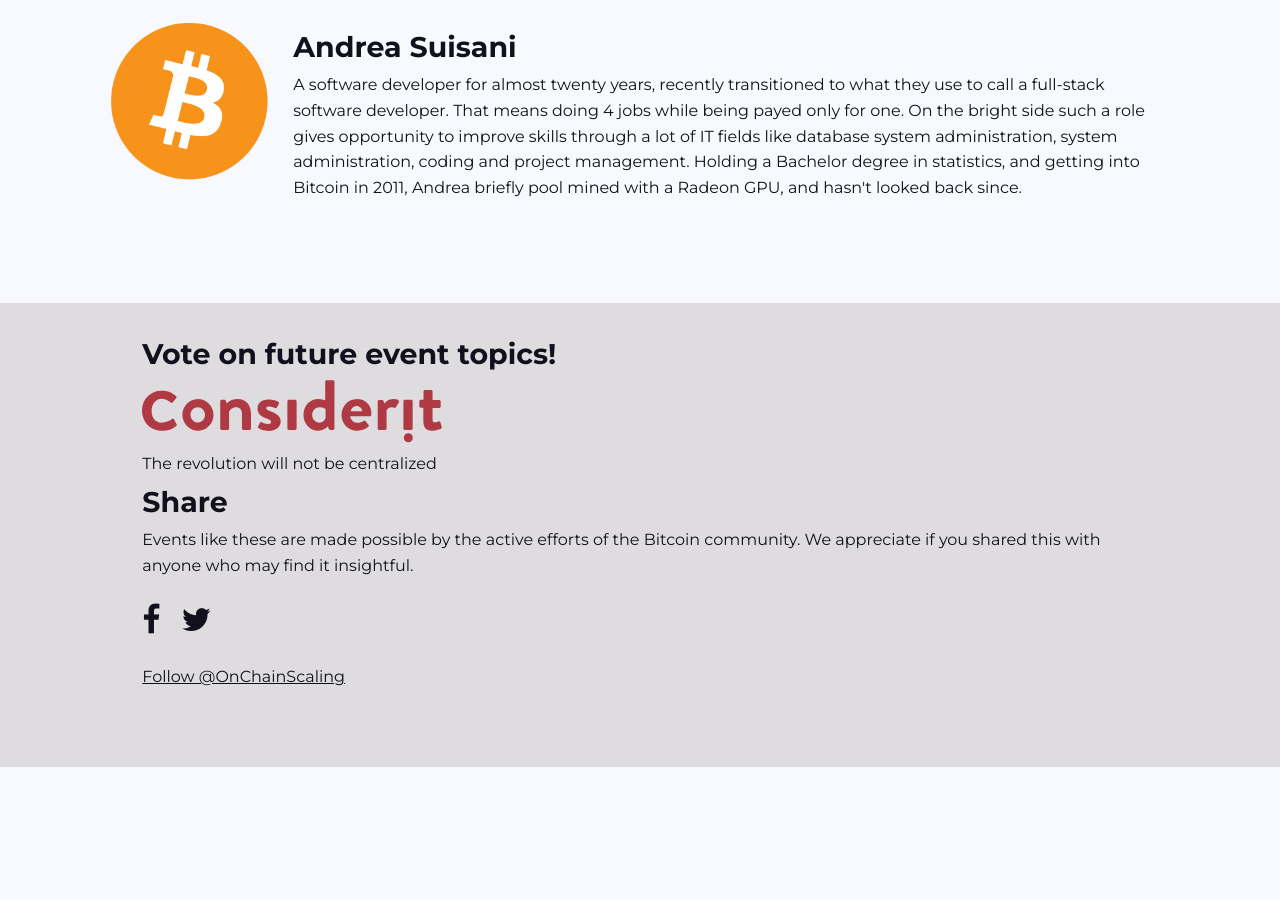
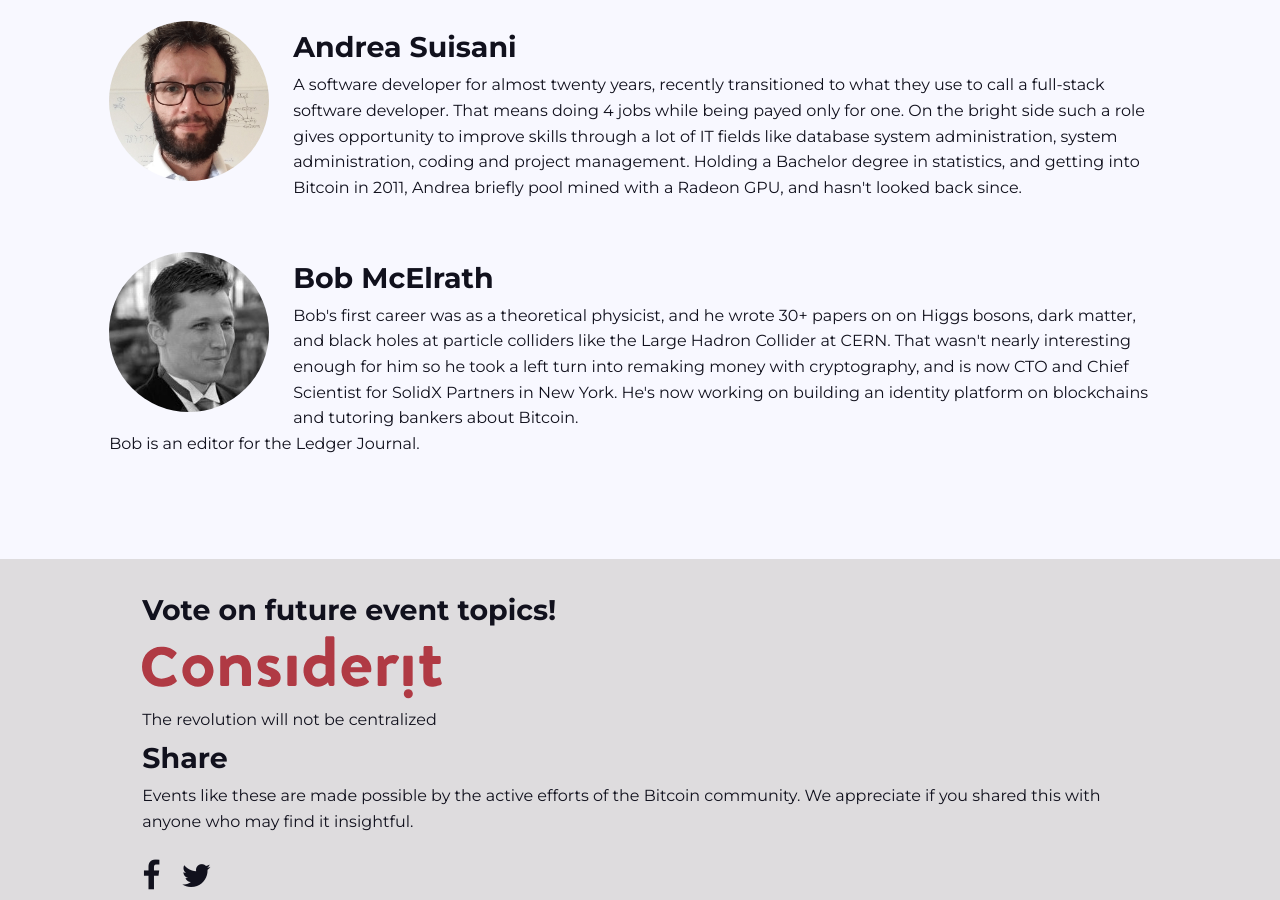
Before and after one commit to bitcoinclassic/onChain, a Jekyll site: the page built from speakers.html, in a window 1280 px wide and 900 px high, scrolled down 2122 px. Built offline with Jekyll 4.4.1, drawn with Linux system fonts in a browser that asks for light colours; nearby versions of some CDN libraries; comment, search, counter and statistics services are not loaded; before the commit the page ends 2889 px from its top, so only the background shows below that.

Commit message:
added Bob McElrath

```diff
--- a/live.html
+++ b/live.html
@@ -29,7 +29,7 @@
                     <div class="clear"><input type="submit" value="Attend the Conference" name="subscribe" id="mc-embedded-subscribe" class="button"></div>
                     </div>
                 </form>
-            <span style="color:ghostwhite; font-weight: normal">Enter your email addres to register as an attendee for the online event.</span>
+            <span style="color:ghostwhite; font-weight: normal">Enter your email address to register as an attendee for the online event.</span>
             </div>
             <!--End mc_embed_signup-->
         </div>
--- a/speakers.html
+++ b/speakers.html
@@ -57,18 +57,23 @@
   </article>
 
     <article class="speaker" id="andrea">
-    <img src="./images/bitcoin.png" alt="">
+    <img src="./images/Andrea.gif" alt="">
     <h2>Andrea Suisani</h2>
     <p>A software developer for almost twenty years, recently transitioned to what they use to call a full-stack software developer. That means doing 4 jobs while being payed only for one. On the bright side such a role gives opportunity to improve skills through a lot of IT fields like database system administration, system administration, coding and project management.
     Holding a Bachelor degree in statistics, and getting into Bitcoin in 2011, Andrea briefly pool mined with a Radeon GPU, and hasn't looked back since.</p>
   </article>
 
-  <!--<article class="speaker" id="mcelrath">
-    <img src="http://placehold.it/160x160/" alt="">
+<article class="speaker" id="mcelrath">
+    <img src="./images/Bob.jpg" alt="">
     <h2>Bob McElrath</h2>
-    <p></p>
+    <p>Bob's first career was as a theoretical physicist, and he wrote 30+ papers
+on on Higgs bosons, dark matter, and black holes at particle colliders like the
+Large Hadron Collider at CERN.  That wasn't nearly interesting enough for him so
+he took a left turn into remaking money with cryptography, and is now CTO and
+Chief Scientist for SolidX Partners in New York.  He's now working on building
+an identity platform on blockchains and tutoring bankers about Bitcoin. <br>Bob is an editor for the Ledger Journal.</p>
 </article>
-
+  <!--
   <article class="speaker" id="rosenfield">
     <img src="http://placehold.it/160x160/" alt="">
     <h2>Meni Rosenfeld</h2>
```
Also changed, not shown: images/Andrea.gif (added), images/Bob.jpg (added).
